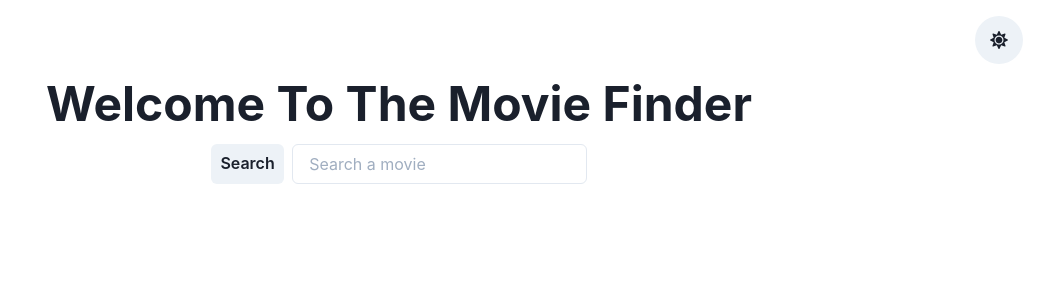
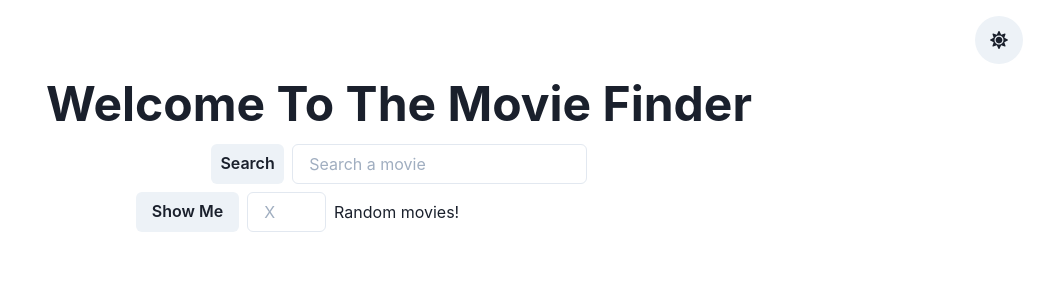
Before and after one commit to Jarjanazy/React-Demo, a React (Create React App) app in the folder movies/movies/: page / in a window 1280 px wide. Shown: the top 300 px of the page, without its empty margins (241-1280 px from the left). Built offline with nearby package versions, Linux system fonts and the light colour scheme.

Commit message:
Make the movie finder work using useReducer

```diff
--- a/movies/movies/src/App.js
+++ b/movies/movies/src/App.js
@@ -1,5 +1,5 @@
 import './App.css';
-import {useState} from 'react';
+import {useState, useReducer} from 'react';
 import SearchBar from './application/SearchBar';
 import Movie from './domain/Movie';
 import {Heading, VStack} from '@chakra-ui/react'
@@ -9,8 +9,21 @@ const objectIsEmpty = (obj) => {
   return obj && Object.keys(obj).length === 0 && obj.constructor === Object;
 }
 
+
+
+const reduce = (currentState, action) => {
+  switch(action.type){
+    case "search_movie":
+      return {movie : action.movie};
+
+    default:
+      throw new Error();
+  }
+}
+
+
 function App() {
-  const [movie, setMovie] = useState({});
+  const [state, dispatch] = useReducer(reduce, {})
 
   return (
     <VStack p={4} spacing={4}>
@@ -18,9 +31,9 @@ function App() {
 
       <Heading size="2xl" >Welcome To The Movie Finder</Heading >
 
-      <SearchBar setMovie={setMovie}/>
+      <SearchBar dispatch={dispatch}/>
 
-      {!objectIsEmpty(movie) && <Movie attr={movie}/>}
+      {!objectIsEmpty(state) && <Movie movie={state.movie}/>}
 
     </VStack>
   );
--- a/movies/movies/src/application/SearchBar.js
+++ b/movies/movies/src/application/SearchBar.js
@@ -1,4 +1,4 @@
-import {HStack, Button, Input} from '@chakra-ui/react'
+import {HStack, Button, Input, VStack, Text} from '@chakra-ui/react'
 import {useRef} from 'react';
 
 
@@ -7,26 +7,37 @@ const setApiResponseToMovie = (response, setMovie) => {
     setMovie(response);
 }
 
-const callAPI = (keyword, setMovie) => {
+const callAPI = (keyword, dispatch) => {
   if (keyword === "") return;
 
    const url = `https://www.omdbapi.com/?apikey=4926c71a&t=${keyword}`;
    fetch(url, {})
        .then(res => res.json())
-       .then((data) => {setApiResponseToMovie(data, setMovie)})
+       .then((data) => {dispatch({type:"search_movie", movie:data})})
        .catch(console.log)
  };
 
 
 
-const SearchBar = ({setMovie}) => {
+const SearchBar = ({dispatch}) => {
     const keywordRef = useRef(null);
+    const randomMovieCountRef = useRef(null);
 
     return (
-        <HStack>
-            <Button type="submit" onClick={() => callAPI(keywordRef.current.value, setMovie)}>Search</Button>
-            <Input placeholder="Search a movie" ref={keywordRef}/>
-        </HStack>
+        <VStack>
+            <HStack>
+                <Button type="submit" onClick={() => callAPI(keywordRef.current.value, dispatch)}>Search</Button>
+                <Input placeholder="Search a movie" ref={keywordRef}/>
+            </HStack>
+
+            <HStack>
+                <Button type="submit">Show Me</Button>
+                <Input placeholder="X" w="15%" ref={randomMovieCountRef}/>
+                <Text>Random movies!</Text>
+            </HStack>
+
+        </VStack>
+
         );
 }
 
--- a/movies/movies/src/domain/Movie.js
+++ b/movies/movies/src/domain/Movie.js
@@ -1,8 +1,8 @@
 import {VStack, Text, Image, HStack, StackDivider, Box} from '@chakra-ui/react'
 import UnOrderedListFromString from '../application/UnOrderedList'
 
-const Movie = ({attr}) =>{
-    if (attr.Response === "False"){
+const Movie = ({movie}) =>{
+    if (movie.Response === "False"){
         return <Text fontSize="3xl"> No Such Movie</Text>
     }
     else return (
@@ -13,15 +13,15 @@ const Movie = ({attr}) =>{
         borderWidth="5px"
         margin="2px">
             <VStack>
-                <Text fontSize="3xl">Title: {attr.Title} </Text>
+                <Text fontSize="3xl">Title: {movie.Title} </Text>
 
-                <Text fontSize="3xl">Year : {attr.Year}</Text>
+                <Text fontSize="3xl">Year : {movie.Year}</Text>
 
-                <UnOrderedListFromString title={'Actors'} listAsString={attr.Actors}/>
+                <UnOrderedListFromString title={'Actors'} listAsString={movie.Actors}/>
 
-                <UnOrderedListFromString title={'Genre'} listAsString={attr.Genre}></UnOrderedListFromString>
+                <UnOrderedListFromString title={'Genre'} listAsString={movie.Genre}></UnOrderedListFromString>
             </VStack>
-             <Image  src={attr.Poster}  boxSize="500px"/>
+             <Image  src={movie.Poster}  boxSize="500px"/>
 
         </HStack>
 
```
